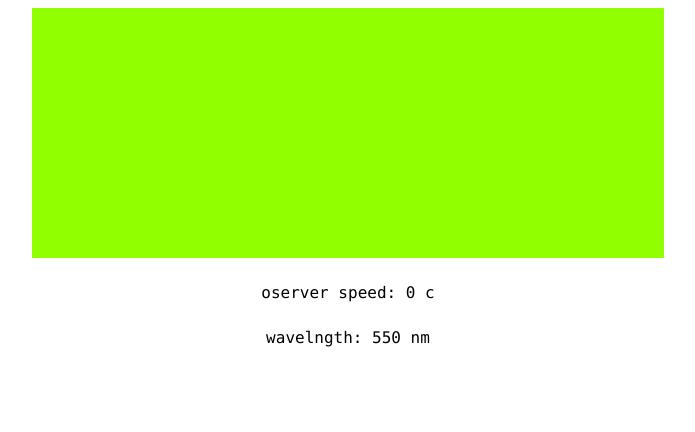
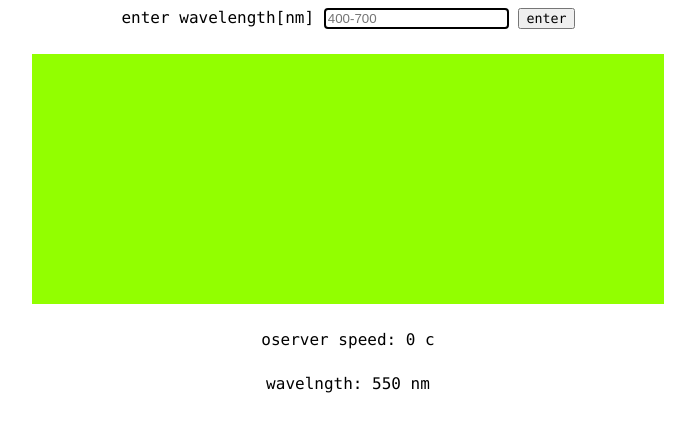
Before and after one commit to yonybyalsky/doppler_effect_2, a plain HTML site: page index.html in a window 1280 px wide. Shown: the whole page, without its empty margins (292-987 px from the left). Drawn offline with Linux system fonts and the light colour scheme.

Commit message:
Add files via upload

```diff
--- a/index.html
+++ b/index.html
@@ -1,23 +1,26 @@
 <!DOCTYPE html>
 <html>
   <head>
-<link rel="stylesheet" href="style.css">
+    <link rel="stylesheet" href="style.css" />
   </head>
   <body>
+    <div class="inputDiv">
+        <span>enter wavelength[nm]</span>
+        <input type="text" class="userInput" placeholder="400-700">
+        <button class="btn">enter</button>
+    </div>
 
-    <div class="imgColor">
-    </div>
-    <div class = "speedDiv">
+    <div class="imgColor"></div>
+    <div class="speedDiv">
       <span>oserver speed: </span>
       <span class="speedData"> 0 </span>
       <span> c </span>
     </div>
-    <div class = "wavelengthDiv">
+    <div class="wavelengthDiv">
       <span>wavelngth: </span>
       <span class="wavelengthData"> 550 </span>
       <span> nm </span>
     </div>
     <script src="main.js"></script>
-
   </body>
 </html>
--- a/style.css
+++ b/style.css
@@ -1,3 +1,19 @@
+body {
+  font-family: "Lucida Console", "Courier New", monospace;
+}
+
+.inputDiv {
+  padding-bottom: 2%;
+  text-align: center;
+
+
+}
+
+input{
+  border: 2px solid rgb(0, 0, 0);
+  border-radius: 4px;
+}
+
 .imgColor {
   margin: auto;
   height: 250px;
@@ -8,11 +24,15 @@
 .speedDiv {
   padding-top: 2%;
   text-align: center;
-  font-family: "Lucida Console", "Courier New", monospace;
+
 }
 
 .wavelengthDiv {
   padding-top: 2%;
   text-align: center;
-  font-family: "Lucida Console", "Courier New", monospace;
 }
+
+button {
+    font-family: "Lucida Console", "Courier New", monospace;
+
+}
```
Lines whose indentation alone changed are shown as unchanged.
